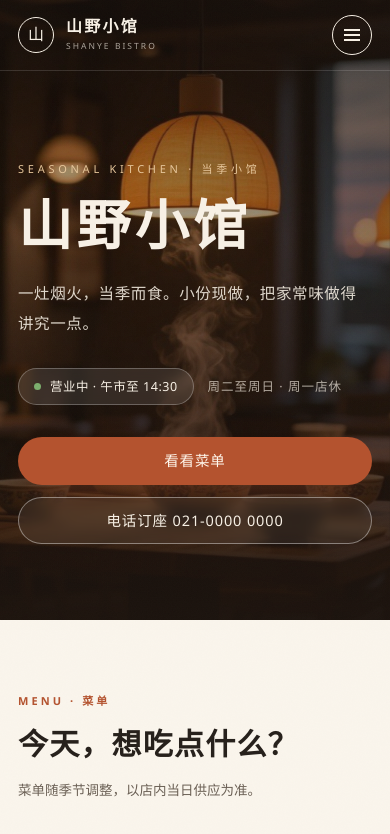
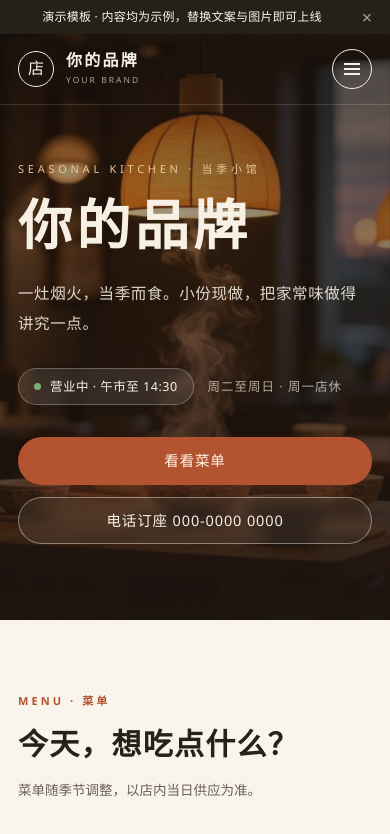
Before and after one commit to J0821/restaurant-demo, a plain HTML site: page index.html in a window 390 px wide. Shown: the top 834 px of the page. Drawn offline with Linux system fonts and the light colour scheme.

Commit message:
重构为通用餐饮官网模板：品牌/地址/电话占位化，新增可关闭的演示提示条

```diff
--- a/app.js
+++ b/app.js
@@ -1,5 +1,25 @@
 (function () {
   "use strict";
+
+  /* ---------- 演示提示条 ---------- */
+  var demoBar = document.getElementById("demoBar");
+  var demoBarClose = document.getElementById("demoBarClose");
+
+  function syncDemoHeight() {
+    if (!demoBar || demoBar.classList.contains("is-hidden")) return;
+    document.documentElement.style.setProperty("--demo-h", demoBar.offsetHeight + "px");
+  }
+
+  if (demoBar && demoBarClose) {
+    document.documentElement.classList.add("has-demo");
+    syncDemoHeight();
+    window.addEventListener("resize", syncDemoHeight, { passive: true });
+
+    demoBarClose.addEventListener("click", function () {
+      document.documentElement.classList.remove("has-demo");
+      demoBar.classList.add("is-hidden");
+    });
+  }
 
   /* ---------- 顶部导航：滚动变色 ---------- */
   var header = document.getElementById("siteHeader");
--- a/index.html
+++ b/index.html
@@ -3,20 +3,25 @@
 <head>
   <meta charset="UTF-8">
   <meta name="viewport" content="width=device-width, initial-scale=1.0">
-  <title>山野小馆 · 一灶烟火，当季而食</title>
-  <meta name="description" content="山野小馆，一间做当季家常味的小馆。小份现做，每日鲜采，不做预制。">
+  <title>餐饮企业官网模板 · 六模块响应式演示</title>
+  <meta name="description" content="通用餐饮企业官网模板：导航、首屏、菜单、到店信息、常见问题、页脚六个模块。替换文案与图片即可上线。">
   <link rel="stylesheet" href="styles.css">
 </head>
 <body>
+
+  <div class="demo-bar" id="demoBar">
+    <span>演示模板 · 内容均为示例，替换文案与图片即可上线</span>
+    <button type="button" id="demoBarClose" aria-label="关闭演示提示">×</button>
+  </div>
   <a class="skip-link" href="#main">跳到主要内容</a>
 
   <header class="site-header" id="siteHeader">
     <div class="wrap header-inner">
-      <a class="brand" href="#home" aria-label="山野小馆 首页">
-        <span class="brand-mark" aria-hidden="true">山</span>
+      <a class="brand" href="#home" aria-label="你的品牌 首页">
+        <span class="brand-mark" aria-hidden="true">店</span>
         <span class="brand-text">
-          <strong>山野小馆</strong>
-          <small>SHANYE BISTRO</small>
+          <strong>你的品牌</strong>
+          <small>YOUR BRAND</small>
         </span>
       </a>
 
@@ -28,7 +33,7 @@
         <a href="#contact">联系我们</a>
       </nav>
 
-      <a class="header-call" href="tel:02100000000">电话订座</a>
+      <a class="header-call" href="tel:00000000000">电话订座</a>
 
       <button class="nav-toggle" id="navToggle" type="button" aria-expanded="false" aria-controls="primaryNav" aria-label="打开导航菜单">
         <span></span><span></span><span></span>
@@ -40,13 +45,13 @@
     <!-- 首屏 -->
     <section class="hero" id="home">
       <div class="hero-media">
-        <img src="assets/hero-interior.jpg" alt="山野小馆内景：暖光下的木质餐桌与陶碗" fetchpriority="high">
+        <img src="assets/hero-interior.jpg" alt="门店内景示例：暖光下的木质餐桌与陶碗" fetchpriority="high">
       </div>
       <div class="hero-overlay" aria-hidden="true"></div>
 
       <div class="wrap hero-inner">
         <p class="eyebrow">SEASONAL KITCHEN · 当季小馆</p>
-        <h1>山野小馆</h1>
+        <h1>你的品牌</h1>
         <p class="hero-lead">一灶烟火，当季而食。<br>小份现做，把家常味做得讲究一点。</p>
 
         <div class="hero-meta">
@@ -59,7 +64,7 @@
 
         <div class="hero-actions">
           <a class="btn btn-primary" href="#menu">看看菜单</a>
-          <a class="btn btn-ghost" href="tel:02100000000">电话订座 021-0000 0000</a>
+          <a class="btn btn-ghost" href="tel:00000000000">电话订座 000-0000 0000</a>
         </div>
       </div>
 
@@ -278,7 +283,7 @@
         <blockquote>
           <p>食材当天采买，卖完就收工。<br>不追求多，只把每一道做稳。</p>
         </blockquote>
-        <figcaption>— 主理人 阿山</figcaption>
+        <figcaption>— 主理人 · 你的名字</figcaption>
       </figure>
     </section>
 
@@ -319,18 +324,18 @@
 
           <div class="visit-card address-card reveal" id="address">
             <div class="address-media">
-              <img src="assets/table-detail.jpg" alt="山野小馆的餐桌：冒着热气的陶碗与木质桌面" loading="lazy">
+              <img src="assets/table-detail.jpg" alt="门店餐桌示例：冒着热气的陶碗与木质桌面" loading="lazy">
             </div>
             <div class="address-body">
               <p class="card-label">地址与联系</p>
               <dl class="address-list">
                 <div>
                   <dt>门店地址</dt>
-                  <dd>上海市静安区示例路 88 号 一层（近示例地铁站 2 号口）</dd>
+                  <dd>XX 市 XX 区 XX 路 XX 号 一层（近 XX 地铁站 2 号口）</dd>
                 </div>
                 <div>
                   <dt>订座电话</dt>
-                  <dd><a href="tel:02100000000">021-0000 0000</a></dd>
+                  <dd><a href="tel:00000000000">000-0000 0000</a></dd>
                 </div>
                 <div>
                   <dt>交通提示</dt>
@@ -338,8 +343,8 @@
                 </div>
               </dl>
               <div class="address-actions">
-                <a class="btn btn-primary" href="tel:02100000000">拨打电话</a>
-                <button class="btn btn-outline" id="copyAddress" type="button" data-address="上海市静安区示例路 88 号 一层">复制地址</button>
+                <a class="btn btn-primary" href="tel:00000000000">拨打电话</a>
+                <button class="btn btn-outline" id="copyAddress" type="button" data-address="XX 市 XX 区 XX 路 XX 号 一层">复制地址</button>
               </div>
               <p class="demo-note">以上为演示信息，正式上线前请替换为真实门店资料。</p>
             </div>
@@ -407,10 +412,10 @@
     <div class="wrap footer-inner">
       <div class="footer-top">
         <a class="footer-brand" href="#home">
-          <span class="footer-mark" aria-hidden="true">山</span>
+          <span class="footer-mark" aria-hidden="true">店</span>
           <span>
-            <strong>山野小馆</strong>
-            <small>SHANYE BISTRO</small>
+            <strong>你的品牌</strong>
+            <small>YOUR BRAND</small>
           </span>
         </a>
         <nav class="footer-nav" aria-label="页脚导航">
@@ -421,8 +426,8 @@
         </nav>
       </div>
       <div class="footer-bottom">
-        <p class="footer-contact">订座 021-0000 0000 · 上海市静安区示例路 88 号</p>
-        <p class="footer-copy">© 2026 山野小馆 · 保留所有权利（演示页面，信息均为示例）</p>
+        <p class="footer-contact">订座 000-0000 0000 · XX 市 XX 区 XX 路 XX 号</p>
+        <p class="footer-copy">© 2026 你的品牌 · 保留所有权利（演示页面，信息均为示例）</p>
       </div>
     </div>
   </footer>
--- a/styles.css
+++ b/styles.css
@@ -14,6 +14,61 @@
   --max: 1160px;
   --font-display: "Songti SC", "Noto Serif SC", "Source Han Serif SC", "SimSun", serif;
   --font-sans: "PingFang SC", "Hiragino Sans GB", "Microsoft YaHei", "Segoe UI", Helvetica, Arial, sans-serif;
+}
+
+/* ========== 演示提示条 ========== */
+.demo-bar {
+  position: fixed;
+  inset: 0 0 auto;
+  z-index: 200;
+  display: flex;
+  align-items: center;
+  justify-content: center;
+  gap: 10px;
+  padding: 9px 46px;
+  background: var(--ink);
+  color: var(--cream);
+  font-size: 13px;
+  line-height: 1.5;
+  letter-spacing: 0.02em;
+  text-align: center;
+}
+
+.demo-bar button {
+  position: absolute;
+  top: 50%;
+  right: 10px;
+  transform: translateY(-50%);
+  padding: 4px 8px;
+  border: 0;
+  border-radius: 6px;
+  background: transparent;
+  color: inherit;
+  font-size: 18px;
+  line-height: 1;
+  cursor: pointer;
+  opacity: 0.6;
+}
+
+.demo-bar button:hover,
+.demo-bar button:focus-visible {
+  opacity: 1;
+}
+
+.demo-bar.is-hidden {
+  display: none;
+}
+
+html.has-demo {
+  scroll-padding-top: calc(92px + var(--demo-h, 44px));
+}
+
+html.has-demo .site-header {
+  top: var(--demo-h, 44px);
+}
+
+html.has-demo .hero {
+  padding-top: calc(130px + var(--demo-h, 44px));
 }
 
 *,
@@ -1121,6 +1176,15 @@ body.nav-open .site-header {
     padding-top: 110px;
   }
 
+  html.has-demo .hero {
+    padding-top: calc(110px + var(--demo-h, 44px));
+  }
+
+  .demo-bar {
+    padding: 8px 40px 8px 14px;
+    font-size: 12px;
+  }
+
   .hero-lead br {
     display: none;
   }
```
